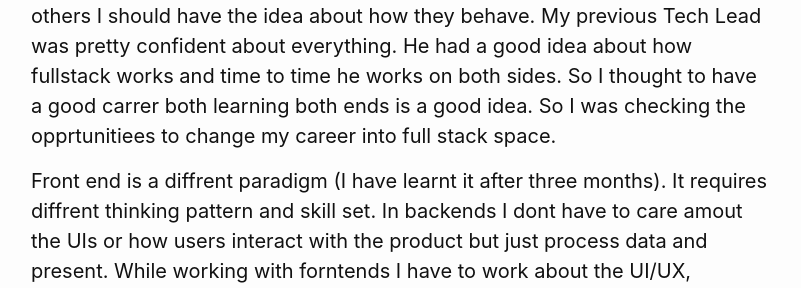
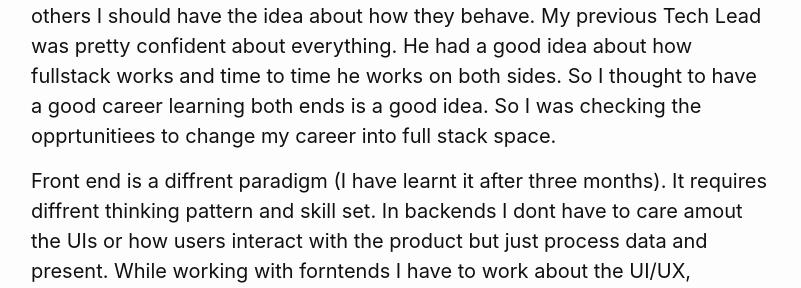
Before and after one commit to isurunuwanthilaka/isurunuwanthilaka.github.io, a Jekyll site: the page built from _posts/2021-12-19-front-end-starter.md, in a window 1280 px wide and 900 px high, scrolled down 1165 px. Shown: the part 316-604 px from the top of the window, without its empty margins (239-1040 px from the left). Built offline with Jekyll 4.4.1, drawn with Linux system fonts in a browser that asks for light colours; nearby versions of some CDN libraries; comment, search, counter and statistics services are not loaded; some of the changed text lies outside the part shown.

Commit message:
fix typo

```diff
--- a/_posts/2021-12-19-front-end-starter.md
+++ b/_posts/2021-12-19-front-end-starter.md
@@ -21,7 +21,7 @@ I made a decision - _a critical one in my career_ - to jump straight to full-sta
 
 As I told earlier I always like new challenges. After about 2 years with Java back end development I was pretty comfortabble about the development tasks. I felt like I was starting to freeze my learning curve as I alwas was developing some REST Apis for various projects. Same flow and nothing much new. Doing same things for all day. For some small POC projects It was needed to develop pretty simple frontends uis but I had no skills. So I decided to try some ReactJS stuffs here and there.
 
-Apart from that I wanted to learn the full flow of software product engineering. In long run I might not doing the front end stuffs all the time, but to work with others I should have the idea about how they behave. My previous Tech Lead was pretty confident about everything. He had a good idea about how fullstack works and time to time he works on both sides. So I thought to have a good carrer both learning both ends is a good idea. So I was checking the opprtunitiees to change my career into full stack space.
+Apart from that I wanted to learn the full flow of software product engineering. In long run I might not doing the front end stuffs all the time, but to work with others I should have the idea about how they behave. My previous Tech Lead was pretty confident about everything. He had a good idea about how fullstack works and time to time he works on both sides. So I thought to have a good career learning both ends is a good idea. So I was checking the opprtunitiees to change my career into full stack space.
 
 Front end is a diffrent paradigm (I have learnt it after three months). It requires diffrent thinking pattern and skill set. In backends I dont have to care amout the UIs or how users interact with the product but just process data and present. While working with forntends I have to work about the UI/UX, resource rendering, reponse times, utilizing limitted resources - lots of things.
 
```
